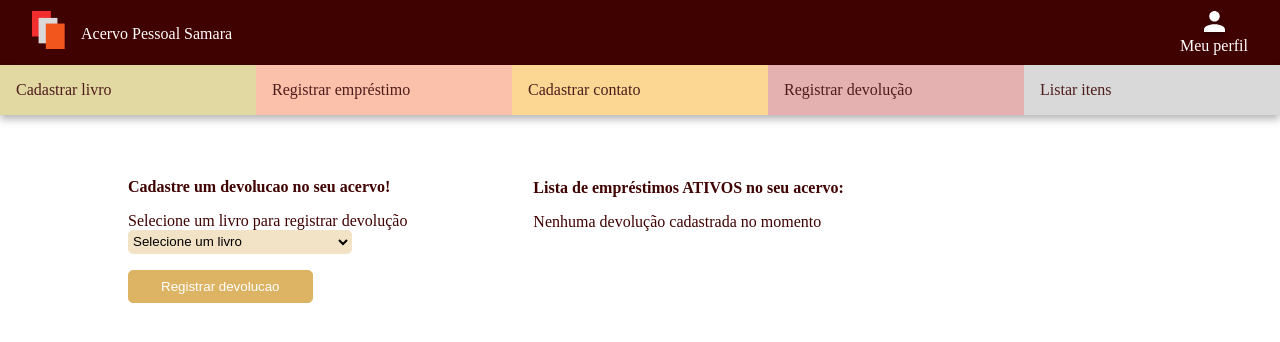
After one commit to deborasamara/acervo-pessoal, a Django app: page /acervo_pessoal/registrar_devolucao/ in a window 1280 px wide. The commit adds this page. Shown: the top 342 px of the page. Run offline with Django 4.2, Linux system fonts and the light colour scheme; a user stored in the database is signed in; data comes from the database, SQL or seed files in the repository; both versions use the stored data as it was after the commit.

Commit message:
devolve e registra emprestimo

```diff
--- /dev/null
+++ b/acervo/acervo_pessoal/static/css/registrar_devolucao.css
@@ -0,0 +1,62 @@
+.conteudo-cadastrar-devolucao{
+    display: flex;
+    /*width: 80%;
+    margin: auto;*/
+    gap: 3rem;
+}
+.conteudo-colun1{
+    padding-top: 3.9rem;
+    flex:1;
+    margin-left: 8rem;
+
+}
+.conteudo-colun2{
+    padding-top: 4rem;
+    flex:2;
+    color: #400101;
+    margin-right: 2rem;
+    /*background-color: #FFFDF2;*/
+}
+
+.ul-devolucaos-cadastrados-lista-geral{
+    text-decoration: none;
+    list-style-type: none;
+    padding: 5px;
+    background-color: #E0E0E0;
+    border:#E0E0E0;
+    border-radius: 10px;
+    width: 40rem;
+}
+
+.titulo-conteudo-colun2{
+    margin-top: 0 !important;
+    font-weight: bold;
+}
+.item-cadastro-espaco{
+    margin-bottom: 1rem;
+}
+.display-block{
+    display: block;
+}
+
+.input-cadastro-devolucao{
+    border: 1px solid #F2E3C7;
+    background-color: #F2E3C7;
+    width: 14rem;
+    height: 1.5rem;
+    border-radius: 5px;
+}
+
+.label-cadastro-devolucao{
+    color: #400101;
+}
+.titulo-cadastro-devolucao{
+    font-weight: bold;
+}
+.botao-cadastro-devolucao{
+    background-color: #DDB364;
+    color: white;
+    padding: 0.5rem 2rem;
+    border: 1px solid #DDB364;
+    border-radius: 5px;
+}
--- a/acervo/acervo_pessoal/templates/base_logado.html
+++ b/acervo/acervo_pessoal/templates/base_logado.html
@@ -25,8 +25,8 @@
         <div class="cadastrar-livro-op"><a href="{% url 'acervo_pessoal:cadastrar_livro'%}">Cadastrar livro</a></div>
         <div class="registrar-livro-op"><a href="{% url 'acervo_pessoal:registrar_emprestimo'%}">Registrar empréstimo</a></div>
         <div class="cadastrar-contato-op"><a href="{% url 'acervo_pessoal:cadastrar_contato'%}">Cadastrar contato</a></div>
-        <div class="registrar-devolucao-op"><a href="">Registrar devolução</a></div>
-        <div class="listar-itens-op"><a href="">Listar itens</a></div>
+        <div class="registrar-devolucao-op"><a href="{% url 'acervo_pessoal:registrar_devolucao'%}">Registrar devolução</a></div>
+        <div class="listar-itens-op"><a href="{% url 'acervo_pessoal:listar_itens'%}">Listar itens</a></div>
     </div>
     {% endblock %}
     {% block conteudo %}
--- /dev/null
+++ b/acervo/acervo_pessoal/templates/registrar_devolucao.html
@@ -0,0 +1,44 @@
+{% extends 'base_logado.html' %}
+{% load static %}
+    {% block head %}
+    <link rel="stylesheet" href="{% static 'css/registrar_devolucao.css'%}">
+    {% endblock %}
+    {% block conteudo %}
+    <div class="conteudo-cadastrar-devolucao">
+        <div class="conteudo-colun1">
+            <form action="" method="post" enctype="multipart/form-data">
+                {% csrf_token %}
+                <label for="" class="display-block item-cadastro-espaco label-cadastro-devolucao titulo-cadastro-devolucao">Cadastre um devolucao no seu acervo!</label>
+
+                <label for="nome" class="display-block label-cadastro-devolucao">Selecione um livro para registrar devolução</label>
+                <select name="livro" id="" required class="display-block item-cadastro-espaco input-cadastro-devolucao">
+                    <option value="" {% if not request.POST.livro %}selected{% endif %}>Selecione um livro</option>
+                    {% for livro in livros_emprestados %}
+                        <option value="{{ livro.id }}">{{ livro.nome}}</option>
+                    {% endfor %}
+                </select>
+
+                <button class="botao-cadastro-devolucao">Registrar devolucao</button>
+
+            </form>
+        </div>
+        <div class="conteudo-colun2">
+            <p class="titulo-conteudo-colun2">Lista de empréstimos ATIVOS no seu acervo:</p>
+            {% for emprestimo_ativo in emprestimos_ativos %}
+            <ul class="ul-devolucaos-cadastrados-lista-geral">
+                <li>
+                    <ul class="ul-devolucaos-cadastrados-lista-geral">
+                        <li>Nome: {{emprestimo_ativo.contato.nome}}</li>
+                        <li>E-mail: {{emprestimo_ativo.contato.email}}</li>
+                        <li>Livro: {{emprestimo_ativo.livro.nome}}</li>
+                        <li>Status do empréstimo: {{ emprestimo_ativo.status_devolucao}} </li>
+                        <li>Data empréstimo: {{emprestimo_ativo.data_devolucao}}</li>
+                    </ul>
+                </li>
+            </ul>
+            {%empty%}
+                <p>Nenhuma devolução cadastrada no momento</p>
+            {% endfor %}
+        </div>
+    </div>
+    {% endblock %}
--- a/acervo/acervo_pessoal/urls.py
+++ b/acervo/acervo_pessoal/urls.py
@@ -17,4 +17,6 @@ urlpatterns = [
     path('cadastrar_livro/', CadastrarLivroView.as_view(), name='cadastrar_livro'),
     path('cadastrar_contato/', CadastrarContatoView.as_view(), name='cadastrar_contato'),
     path('registrar_emprestimo/', RegistrarEmprestimoView.as_view(), name='registrar_emprestimo'),
+    path('registrar_devolucao/', RegistrarDevolucaoView.as_view(), name='registrar_devolucao'),
+    path('listar_itens/', ListarItensView.as_view(), name='listar_itens'),
 ]
--- a/acervo/acervo_pessoal/views/gerenciarEmprestimo.py
+++ b/acervo/acervo_pessoal/views/gerenciarEmprestimo.py
@@ -10,9 +10,15 @@ from django.http import HttpResponse, HttpResponseRedirect
 class RegistrarEmprestimoView(View):
     def get(self, request, *args, **kwargs):
         emprestimos = Emprestimo.objects.filter(usuario=request.user).order_by('-id')
-        livros = Livro.objects.filter(usuario=request.user)
+        #livros = Livro.objects.filter(usuario=request.user)
         contatos = Contato.objects.filter(usuario=request.user)
-        return render(request, 'registrar_emprestimo.html', {'emprestimos': emprestimos, 'livros':livros, 'contatos':contatos})
+        # mostrar livros disponiveis para empréstimo:
+        ## pegar todos os ids dos livros que tem emprestimos ativos e retirar dos livros disponiveis
+        livros_emprestados_identificadores = Emprestimo.objects.filter(usuario=request.user, status_emprestimo='ativo').values_list('livro_id', flat=True)
+        ## fazer uma lista de livros disponiveis retirando os emprestados
+        livros_disponiveis = Livro.objects.filter(usuario=request.user).exclude(id__in=livros_emprestados_identificadores)
+
+        return render(request, 'registrar_emprestimo.html', {'emprestimos': emprestimos, 'livros':livros_disponiveis, 'contatos':contatos})
 
     def post(self, request, *args, **kwargs):
         livro_id = request.POST.get('livro') #pega o id do livro
@@ -23,12 +29,41 @@ class RegistrarEmprestimoView(View):
         contato = get_object_or_404(Contato, id=contato_id)
 
         emprestimo = Emprestimo(
-            livro= livro,
-            contato= contato,
-            data_devolucao= None,
-            usuario=request.user,
-            status_emprestimo='ativo'
+                livro= livro,
+                contato= contato,
+                data_devolucao= None,
+                usuario=request.user,
+                status_emprestimo='ativo'
         )
+        emprestimo.save()
+        return redirect(request.META.get('HTTP_REFERER'), )
 
-        emprestimo.save()
+
+class RegistrarDevolucaoView(View):
+    def get(self, request, *args, **kwargs):
+        emprestimos_ativos = Emprestimo.objects.filter(usuario=request.user, status_emprestimo='ativo').order_by('-data_emprestimo')
+        livros_emprestados = Livro.objects.filter(emprestimo__usuario=request.user, emprestimo__status_emprestimo='ativo').distinct()
+        return render(request, 'registrar_devolucao.html', {'emprestimos_ativos': emprestimos_ativos, 'livros_emprestados': livros_emprestados})
+
+    def post(self, request, *args, **kwargs):
+        livro_id = request.POST.get('livro')
+        livro = get_object_or_404(Livro, id=livro_id, usuario=request.user) # acha o livro pelo id
+        emprestimo = Emprestimo.objects.filter(livro=livro, usuario=request.user, status_emprestimo='ativo').first() # procura o empréstimo desse livro escolhido
+        if (emprestimo): # se o emprestimo existir
+             emprestimo.status_emprestimo = 'devolvido' # muda o status do emprestimo para devolvido
+             emprestimo.data_devolucao = timezone.now() # envia valor de devolvido para o emprestimo
+             emprestimo.save() # salva o emprestimo
+
         return redirect(request.META.get('HTTP_REFERER'))
+
+class ListarItensView(View):
+    def get(self, request, *args, **kwargs):
+        ## pegar todos os ids dos livros que tem emprestimos ativos e retirar dos livros disponiveis
+        livros_emprestados_identificadores = Emprestimo.objects.filter(usuario=request.user, status_emprestimo='ativo').values_list('livro_id', flat=True)
+        ## fazer uma lista de livros disponiveis retirando os emprestados
+        livros_disponiveis = Livro.objects.filter(usuario=request.user).exclude(id__in=livros_emprestados_identificadores) # DISPONIVEIS
+
+        ## pegar todos os ids dos livros que tem emprestimos e adicionar em livros emprestados
+        livros_emprestados = Livro.objects.filter(id__in=livros_emprestados_identificadores)# EMPRESTADOS
+
+        return render(request, 'listar_itens.html', {'livros_disponiveis': livros_disponiveis, 'livros_emprestados': livros_emprestados})
```
Also changed, not shown: acervo/acervo_pessoal/static/css/listar_itens.css (added, +44 -0 lines), acervo/acervo_pessoal/templates/listar_itens.html (added, +42 -0 lines), acervo/db.sqlite3, acervo/media/capas/gorn2024.png (added).
